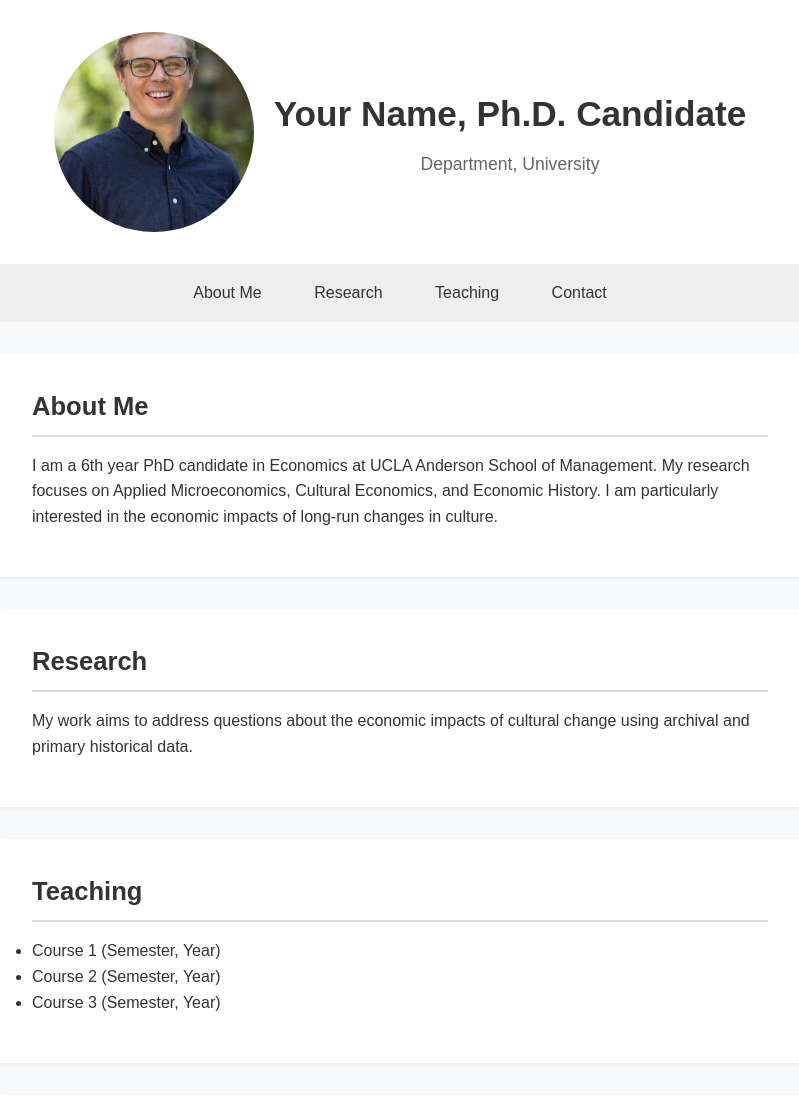
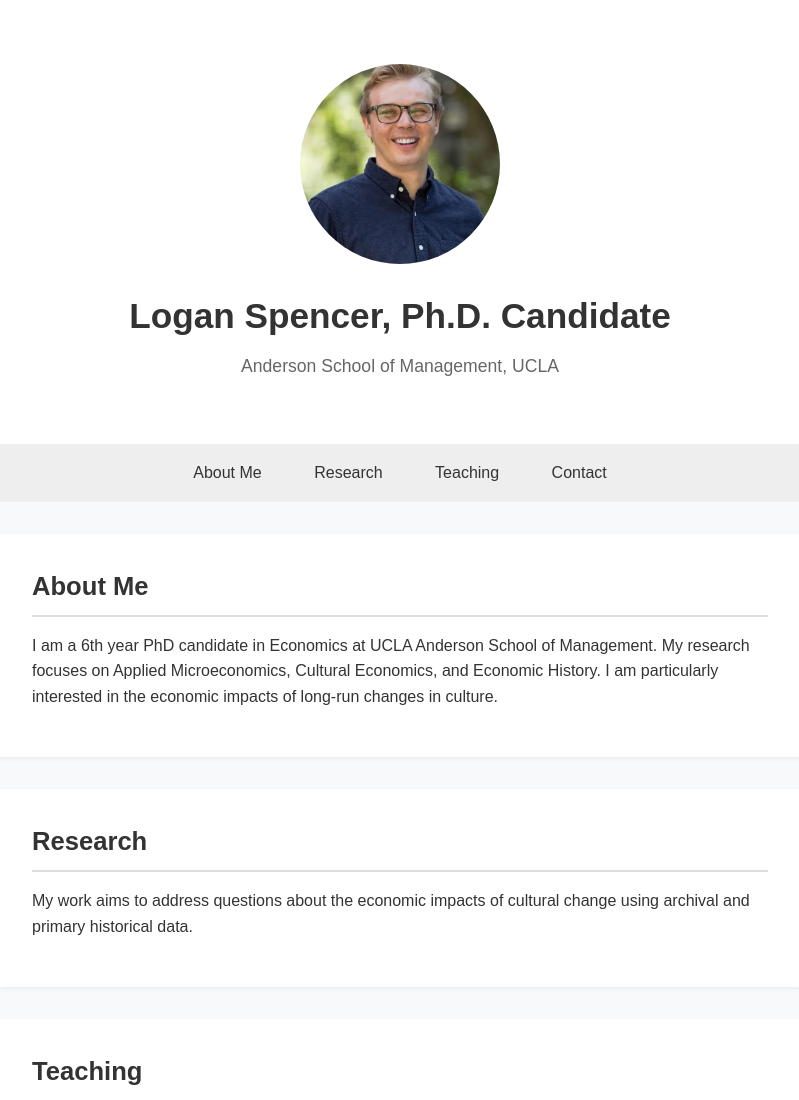
Before and after one commit to lrwspencer/lrwspencer.github.io, a plain HTML site: page index.html in a window 1280 px wide. Shown: the top 1100 px of the page, without its empty margins (240-1039 px from the left). Drawn offline with Linux system fonts and the light colour scheme.

Commit message:
Update index.html

```diff
--- a/index.html
+++ b/index.html
@@ -91,22 +91,21 @@
 <body>
   <!-- Header Section -->
 <header>
-  <div style="display: flex; align-items: center; justify-content: center;">
-    <!-- Your photo -->
+  <div style="text-align: center; padding: 2rem 1rem;">
+    <!-- Your circular photo, centered -->
     <img src="myphoto.jpg" alt="My Photo" style="
       width: 200px;
       height: 200px;
       object-fit: cover;
+      object-position: 50% 25%;
       border-radius: 50%;
-      margin-right: 20px;
+      margin-bottom: 1rem;
     " />
 
     <!-- Your name/title -->
     <div>
-      <!-- First line: Name + Ph.D. Candidate -->
-      <h1 style="margin-bottom: 0.5rem;">Your Name, Ph.D. Candidate</h1>
-      <!-- Second line: Department, University -->
-      <p>Department, University</p>
+      <h1 style="margin-bottom: 0.5rem;">Logan Spencer, Ph.D. Candidate</h1>
+      <p>Anderson School of Management, UCLA</p>
     </div>
   </div>
 </header>
```
